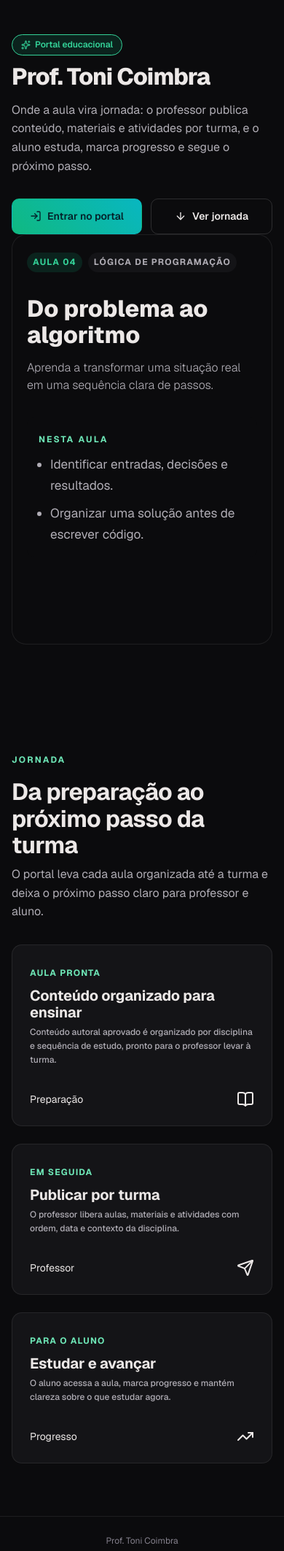
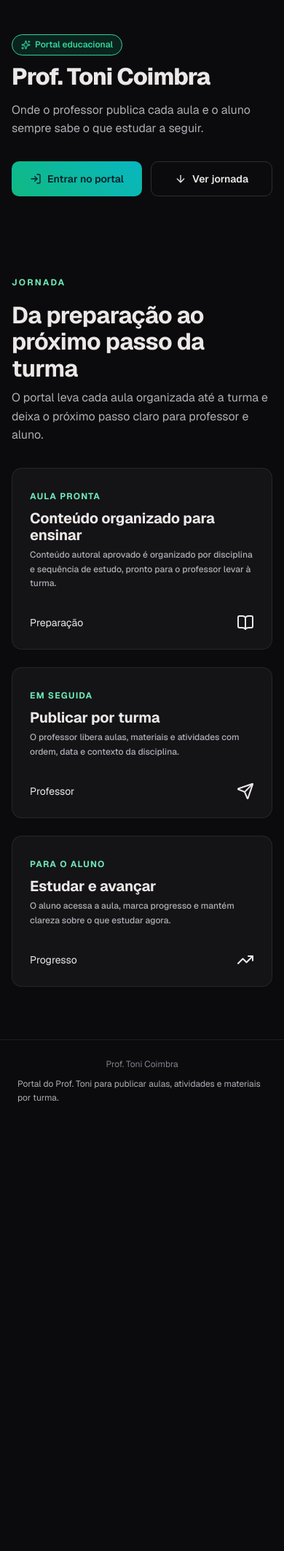
Before and after one commit to elvertoni/professorDash2.0, a Django app: page / in a window 390 px wide. Shown: the part 172-2297 px from the top of the page at 73% size. After the commit the page ends 1682 px from the top, so only its background shows below. Run offline with Django 5.2, Linux system fonts and the light colour scheme; some libraries are stand-ins or nearby versions.

Commit message:
fix(home): alinha hero ao container e remove mock duplicado
O bloco .hero-preview repetia o h1 e o eyebrow da propria pagina: o
visitante via dois "Prof. Toni Coimbra" e dois titulos concorrendo pelo
mesmo olhar, e a hierarquia de cabecalhos aparecia duplicada mesmo com
aria-hidden no wrapper.

Removido o mock e todo o CSS que so existia para sustenta-lo
(.hero-preview, o hero de 100vh com grid align-end e o bloco responsivo
correspondente).

Sem o mock absoluto, o padding lateral var(--space-5) do .hero virou
desalinhamento visivel: .section e container centrado
(min(1180px, 100% - 56px), margin auto), entao em 1440px o hero abria em
24px e a secao seguinte em 130px. O hero passa a usar a mesma geometria
de container -- medido no DOM, ambos em x=122.4 com width=1180.

O grid da jornada volta a cols-3 simples: grid aninhado dentro de grid
dava peso desigual ao primeiro card sem ganho de leitura.

Co-Authored-By: Claude Opus 5 <noreply@anthropic.com>

```diff
--- a/static/css/app.css
+++ b/static/css/app.css
@@ -781,25 +781,13 @@ summary:focus-visible,
 }
 
 .hero {
-    position: relative;
-    display: grid;
-    min-height: calc(100vh - var(--topbar-h));
-    align-items: end;
-    padding: var(--space-6) var(--space-5) var(--space-8);
-    overflow: hidden;
-}
-
-.hero-preview {
-    position: absolute;
-    inset: var(--space-5);
-    opacity: .48;
-    transform: translateY(12px) scale(.98);
+    width: min(1180px, calc(100% - 56px));
+    margin: 0 auto;
+    padding: var(--space-8) 0 var(--space-6);
 }
 
 .hero-copy {
-    position: relative;
     width: min(760px, 100%);
-    padding: var(--space-6) 0;
 }
 
 .hero h1 {
@@ -3586,23 +3574,6 @@ blockquote footer::before {
 
     .mobile-nav {
         display: block;
-    }
-
-    .hero {
-        min-height: auto;
-        padding-top: 48px;
-    }
-
-    .hero-preview {
-        position: relative;
-        inset: auto;
-        opacity: 1;
-        transform: none;
-        margin-bottom: 24px;
-    }
-
-    .hero-copy {
-        padding: 0;
     }
 
     .shell-preview {
--- a/templates/home.html
+++ b/templates/home.html
@@ -9,8 +9,8 @@
         <span class="badge badge-success"><i data-lucide="sparkles" aria-hidden="true"></i> Portal educacional</span>
         <h1>Prof. Toni Coimbra</h1>
         <p>
-            Onde a aula vira jornada: o professor publica conteúdo, materiais e
-            atividades por turma, e o aluno estuda, marca progresso e segue o próximo passo.
+            Onde o professor publica cada aula e o aluno sempre sabe
+            o que estudar a seguir.
         </p>
         <div class="hero-actions">
             <a class="btn btn-primary btn-lg" href="{% url 'accounts:login' %}">
@@ -23,40 +23,6 @@
             </a>
         </div>
     </div>
-
-    <div class="hero-preview" aria-hidden="true">
-        <article class="atelier">
-            <div class="atelier-rail">
-                <aside class="atelier-side">
-                    <div class="course">Desenvolvimento de Sistemas</div>
-                    <p class="page-title">Pensamento computacional</p>
-                    <div class="mod active">
-                        <i data-lucide="book-open" aria-hidden="true"></i>
-                        Aula 04
-                    </div>
-                    <div class="mod">
-                        <i data-lucide="check-circle" aria-hidden="true"></i>
-                        Próximo passo
-                    </div>
-                </aside>
-                <div class="atelier-body">
-                    <div class="atelier-meta">
-                        <span class="tag p">Aula 04</span>
-                        <span class="tag s">Lógica de programação</span>
-                    </div>
-                    <h1>Do problema ao algoritmo</h1>
-                    <p class="dek">Aprenda a transformar uma situação real em uma sequência clara de passos.</p>
-                    <section class="lesson-goals">
-                        <span class="eyebrow">Nesta aula</span>
-                        <ul>
-                            <li>Identificar entradas, decisões e resultados.</li>
-                            <li>Organizar uma solução antes de escrever código.</li>
-                        </ul>
-                    </section>
-                </div>
-            </div>
-        </article>
-    </div>
 </section>
 
 <section class="section" id="jornada">
@@ -65,14 +31,13 @@
         <h2>Da preparação ao próximo passo da turma</h2>
         <p>O portal leva cada aula organizada até a turma e deixa o próximo passo claro para professor e aluno.</p>
     </div>
-    <div class="grid">
+    <div class="grid cols-3">
         <article class="card">
             <span class="tag-disc">Aula pronta</span>
             <h3>Conteúdo organizado para ensinar</h3>
             <p class="desc">Conteúdo autoral aprovado é organizado por disciplina e sequência de estudo, pronto para o professor levar à turma.</p>
             <div class="card-foot"><span>Preparação</span><i data-lucide="book-open" aria-hidden="true"></i></div>
         </article>
-        <div class="grid cols-2">
         <article class="card">
             <span class="tag-disc">Em seguida</span>
             <h3>Publicar por turma</h3>
@@ -86,6 +51,5 @@
             <div class="card-foot"><span>Progresso</span><i data-lucide="trending-up" aria-hidden="true"></i></div>
         </article>
     </div>
-    </div>
 </section>
 {% endblock %}
```
Lines whose indentation alone changed are shown as unchanged.
